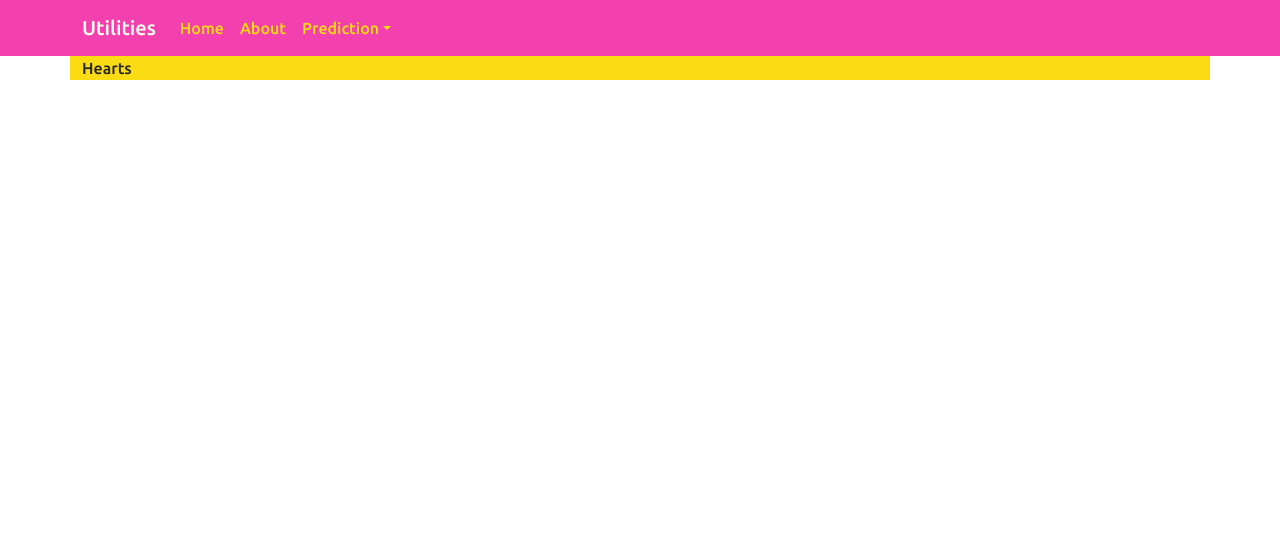
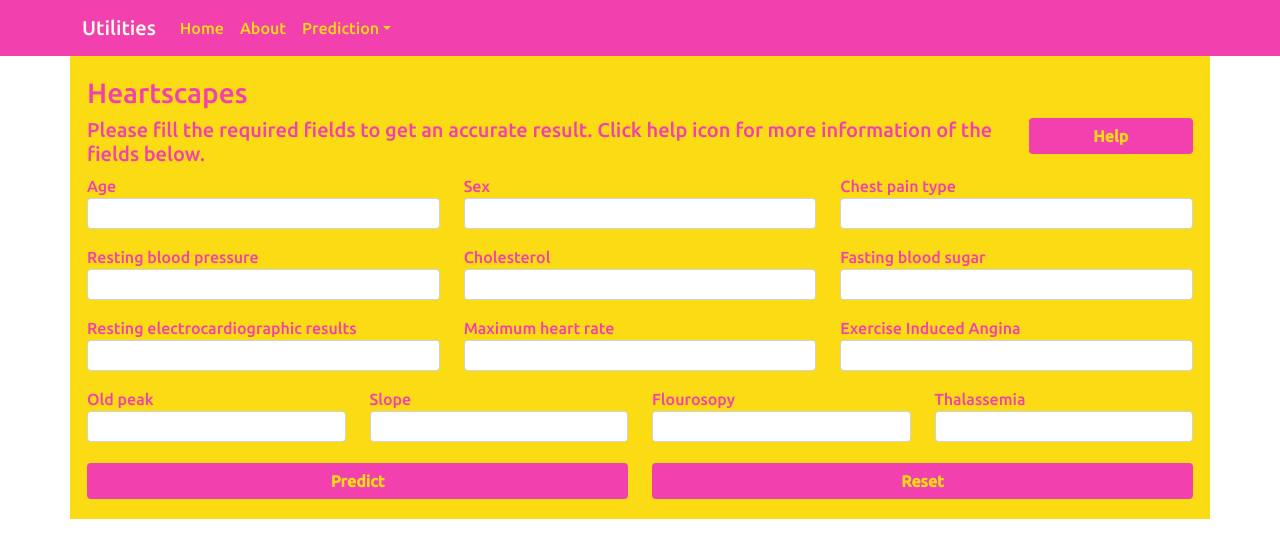
Before and after one commit to floydfdes/app-hobbynest, a React (Create React App) app: page /hearts in a window 1280 px wide. Shown: the top 558 px of the page. Built offline with nearby package versions, Linux system fonts and the light colour scheme.

Commit message:
Heartscape page UI.

```diff
--- a/package.json
+++ b/package.json
@@ -3,6 +3,10 @@
   "version": "0.2.0",
   "private": true,
   "dependencies": {
+    "@emotion/react": "^11.4.1",
+    "@emotion/styled": "^11.3.0",
+    "@mui/icons-material": "^5.0.0",
+    "@mui/material": "^5.0.0",
     "@tensorflow-models/mobilenet": "^2.1.0",
     "@tensorflow/tfjs": "^3.9.0",
     "@tensorflow/tfjs-converter": "^3.9.0",
--- a/src/App.scss
+++ b/src/App.scss
@@ -1,3 +1,10 @@
 .App {
   text-align: center;
 }
+.heading-button-color {
+  background: var(--primary-colour) !important;
+  border: var(--primary-colour) !important;
+  color: var(--secodary-color) !important;
+  font-weight: bold !important;
+  width: 100%;
+}
--- a/src/components/Home/Home.jsx
+++ b/src/components/Home/Home.jsx
@@ -16,6 +16,7 @@ function Home() {
         <Route path="/mobilenet" component={ImageDetectionMobileNet} exact />
         <Route path="/imagedetection" component={UploadImage} exact />
         <Route path="/hearts" component={HeartDiseasePrediction} exact />
+        <Route path="/" component={Main} exact />
       </Switch>
     </div>
   );
--- a/src/components/ImageDetection/styles.scss
+++ b/src/components/ImageDetection/styles.scss
@@ -6,12 +6,7 @@
   margin-bottom: 5px !important;
   border: 2px solid var(--primary-colour);
 }
-.heading-button-color {
-  background: var(--primary-colour) !important;
-  border: var(--primary-colour) !important;
-  color: var(--secodary-color) !important;
-  font-weight: bold !important;
-}
+
 .heading-color {
   color: var(--primary-colour);
 }
--- a/src/components/Layout/Appnavbar.jsx
+++ b/src/components/Layout/Appnavbar.jsx
@@ -40,7 +40,7 @@ function Appnavbar() {
                 className="dropdown-item"
                 to="/hearts"
               >
-                Heart disease
+                Heartscape
               </Link>
               <Link
                 onClick={hideDropdown}
--- a/src/components/ValuePrediction/HeartDiseasePrediction.js
+++ /dev/null
@@ -1,27 +0,0 @@
-import React, { useEffect } from "react";
-
-function HeartDiseasePrediction() {
-  // const fetchResult = async (url, data) => {
-  //   const response = await fetch(url, {
-  //     method: "POST",
-  //     headers: {
-  //       "Content-Type": "application/json",
-  //     },
-  //     body: JSON.stringify(data),
-  //   });
-  //   return response.json();
-  // };
-  // const result = async () => {
-  //   const response = await fetchResult("http://localhost:5000/predictapi", {
-  //     data: [50, 0, 1, 200, 180, 180, 150, 180, 0, 2.5, 2, 1, 2],
-  //   });
-  //   console.log(response);
-  // };
-
-  useEffect(() => {
-    // result();
-  }, []);
-  return <>Hearts</>;
-}
-
-export default HeartDiseasePrediction;
--- /dev/null
+++ b/src/components/ValuePrediction/HeartDiseasePrediction.jsx
@@ -0,0 +1,119 @@
+import React, { useEffect } from "react";
+import { FormControl, InputGroup } from "react-bootstrap";
+//import FavoriteIcon from "@mui/icons-material/Favorite";
+import "./styles.scss";
+function HeartDiseasePrediction() {
+  // const fetchResult = async (url, data) => {
+  //   const response = await fetch(url, {
+  //     method: "POST",
+  //     headers: {
+  //       "Content-Type": "application/json",
+  //     },
+  //     body: JSON.stringify(data),
+  //   });
+  //   return response.json();
+  // };
+  // const result = async () => {
+  //   const response = await fetchResult("http://localhost:5000/predictapi", {
+  //     data: [50, 0, 1, 200, 180, 180, 150, 180, 0, 2.5, 2, 1, 2],
+  //   });
+  //   console.log(response);
+  // };
+  const fields = [
+    {
+      name: "Age",
+      id: "age",
+    },
+    { name: "Sex", id: "sex" },
+    { name: "Chest pain type", id: "chestPainType" },
+    { name: "Resting blood pressure", id: "restingBloodSugar" },
+    { name: "Cholesterol", id: "cholesterol" },
+    { name: "Fasting blood sugar", id: "fastingBloodSugar" },
+    { name: "Resting electrocardiographic results", id: "restingEcgResults" },
+    { name: "Maximum heart rate", id: "maxHeartRate" },
+    { name: "Exercise Induced Angina", id: "angina" },
+  ];
+
+  const fieldsCol3 = [
+    { name: "Old peak", id: "oldPeak" },
+    { name: "Slope", id: "slope" },
+    { name: "Flourosopy", id: "flourosopy" },
+    { name: "Thalassemia", id: "thalassemia" },
+  ];
+
+  useEffect(() => {
+    // result();
+  }, []);
+
+  return (
+    <>
+      <div className="row heartscape-page-padding">
+        <div className="col-lg-12 col-md-12 col-sm-12">
+          <h3 className="heartscape-heading-color">Heartscapes</h3>
+        </div>
+        <div className="col-lg-10 col-md-10 col-sm-12">
+          <h5 className="heartscape-heading-color">
+            Please fill the required fields to get an accurate result. Click
+            help icon for more information of the fields below.
+          </h5>
+        </div>
+        <div className="col-lg-2 col-md-2 col-sm-12">
+          <button className="btn heading-button-color">Help</button>
+        </div>
+        {fields.map((field) => {
+          return (
+            <div className="col-lg-4 col-md-4 col-sm-12" key={field.id}>
+              <label className="heartscape-field-label">{field.name}</label>
+              <InputGroup size="sm" className="mb-3">
+                {/* <InputGroup.Text id="inputGroup-sizing-sm">
+                  <FavoriteIcon />
+                </InputGroup.Text> */}
+                <FormControl
+                  id={field.id}
+                  name={field.id}
+                  className="heartscape-input-field"
+                  autocomplete="off"
+                  aria-label="Small"
+                  aria-describedby="inputGroup-sizing-sm"
+                />
+              </InputGroup>
+            </div>
+          );
+        })}
+        {fieldsCol3.map((field) => {
+          return (
+            <div className="col-lg-3 col-md-3 col-sm-12" key={field.id}>
+              <label className="heartscape-field-label">{field.name}</label>
+              <InputGroup size="sm" className="mb-3">
+                {/* <InputGroup.Text id="inputGroup-sizing-sm">
+                  <FavoriteIcon />
+                </InputGroup.Text> */}
+                <FormControl
+                  id={field.id}
+                  name={field.id}
+                  className="heartscape-input-field"
+                  autocomplete="off"
+                  aria-label="Small"
+                  aria-describedby="inputGroup-sizing-sm"
+                />
+              </InputGroup>
+            </div>
+          );
+        })}
+
+        <div className="col-lg-6 col-md-6 col-sm-12">
+          <button className="btn heading-button-color heartscape-button">
+            Predict
+          </button>
+        </div>
+        <div className="col-lg-6 col-md-6 col-sm-12">
+          <button className="btn heading-button-color heartscape-button">
+            Reset
+          </button>
+        </div>
+      </div>
+    </>
+  );
+}
+
+export default HeartDiseasePrediction;
--- /dev/null
+++ b/src/components/ValuePrediction/styles.scss
@@ -0,0 +1,22 @@
+.heartscape-page-padding {
+  padding: 20px 5px;
+}
+.heartscape-heading-color {
+  color: var(--primary-colour);
+}
+.input-group-text {
+  background-color: var(--primary-colour);
+  color: var(--secodary-color);
+}
+
+.heartscape-field-label {
+  color: var(--primary-colour);
+}
+.heartscape-button {
+  margin-top: 5px;
+}
+
+.heartscape-input-field:focus {
+  border-color: var(--primary-colour);
+  box-shadow: none;
+}
```
